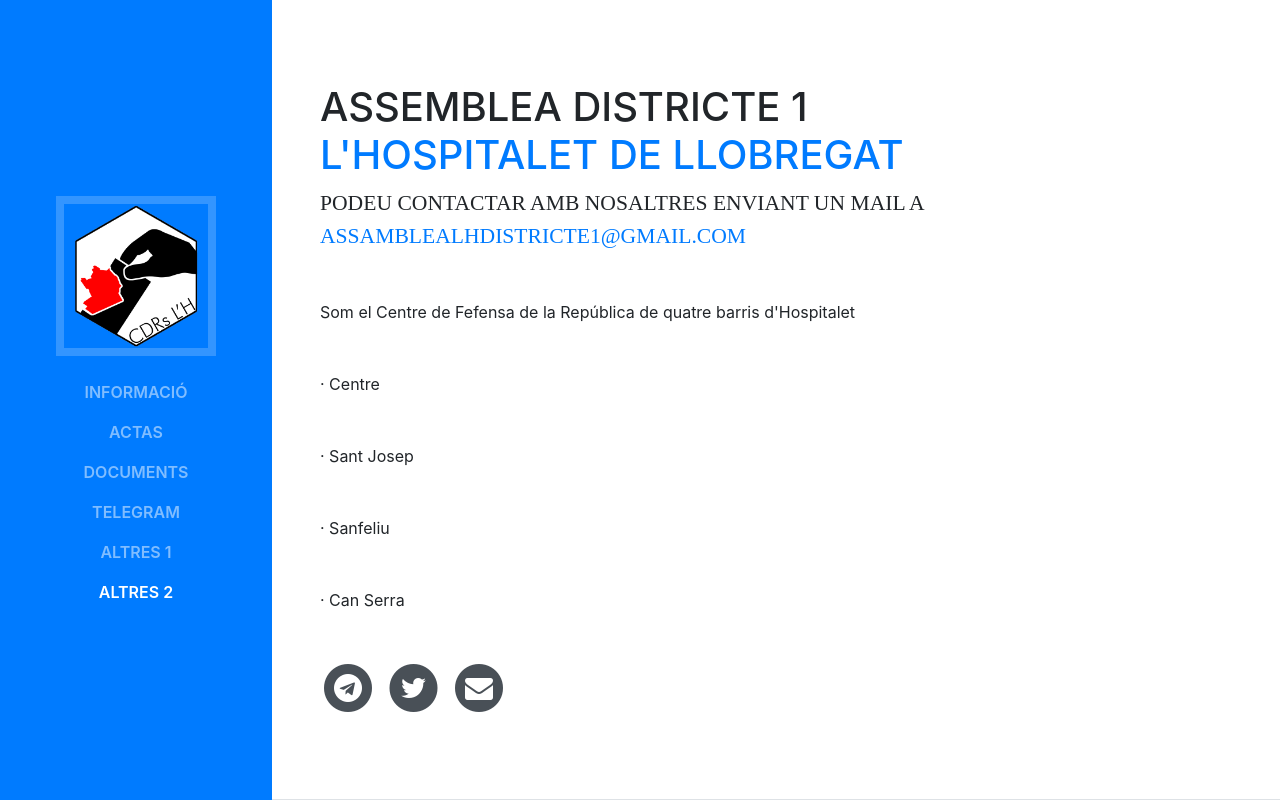
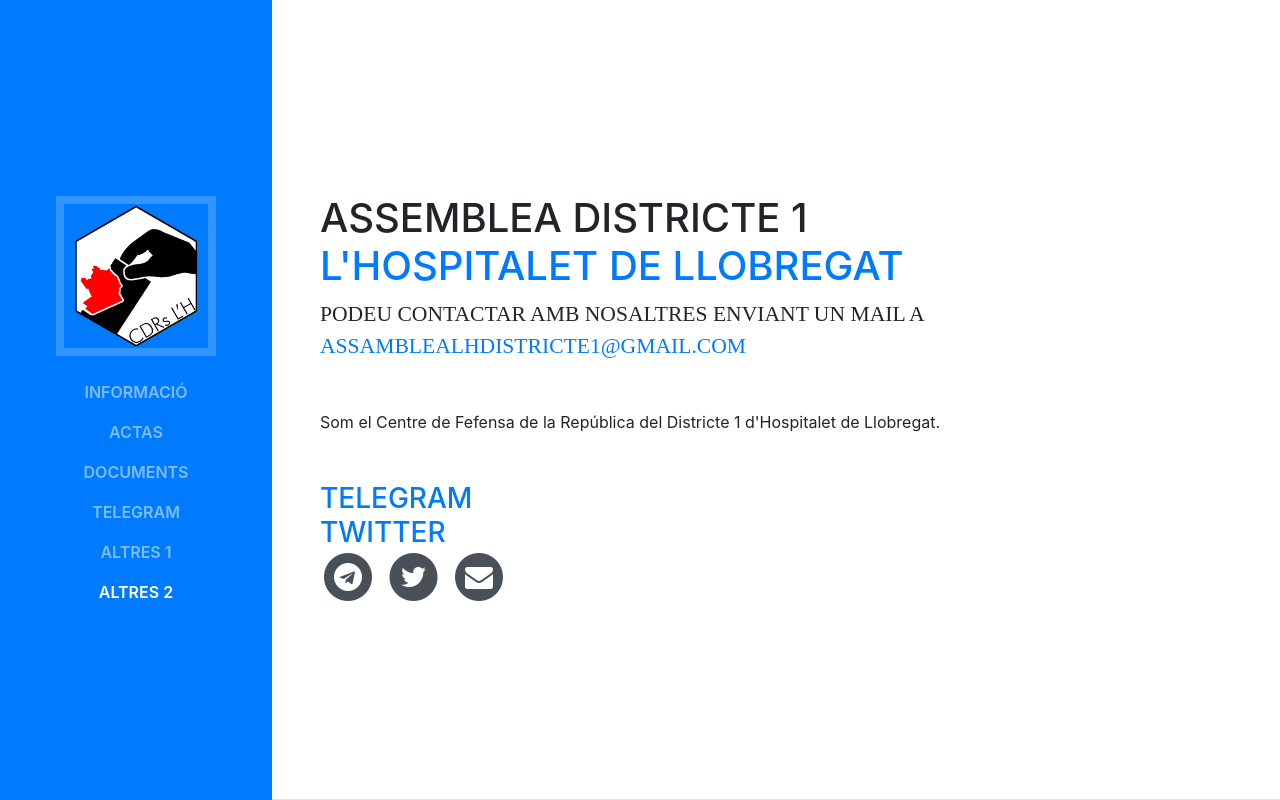
Before and after one commit to assemblealhdistricte1/Web, a website with bundled scripts: page index.html in a window 1280 px wide. Shown: the top 800 px of the page. Built offline with nearby package versions, Linux system fonts and the light colour scheme; a web font is replaced by a local one.

Commit message:
Update index.html

```diff
--- a/index.html
+++ b/index.html
@@ -73,11 +73,9 @@
           </h1>
           <div class="subheading mb-5">Podeu contactar amb nosaltres enviant un mail a <a href="mailto:assamblealhdistricte1@gmail.com">assamblealhdistricte1@gmail.com</a>
           </div>
-          <p class="mb-5">Som el Centre de Fefensa de la República de quatre barris d'Hospitalet</p>
-          <p class="mb-5"> · Centre</p>
-          <p class="mb-5"> · Sant Josep</p>
-          <p class="mb-5"> · Sanfeliu</p>
-          <p class="mb-5"> · Can Serra</p>
+          <p class="mb-5">Som el Centre de Fefensa de la República del Districte 1 d'Hospitalet de Llobregat.</p>
+          <h3 class="mb-0"><a href="https://t.me/assambleaLHdistricte1">Telegram</a></h3>
+          <h3 class="mb-0"><a href="https://twitter.com/AssembleaLHdis1">Twitter</a></h3>
           <ul class="list-inline list-social-icons mb-0">
             <li class="list-inline-item">
               <a href="https://t.me/assambleaLHdistricte1">
```
